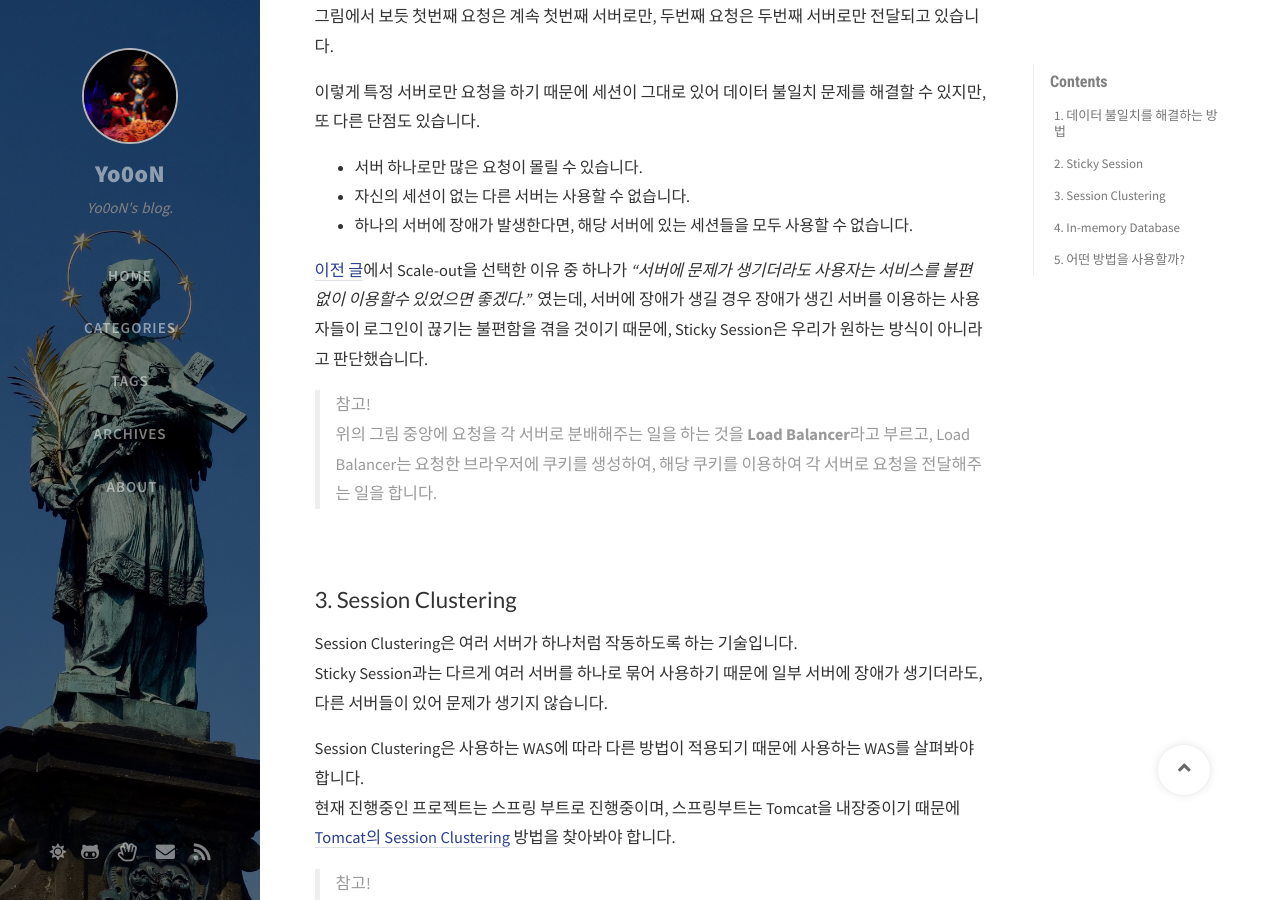
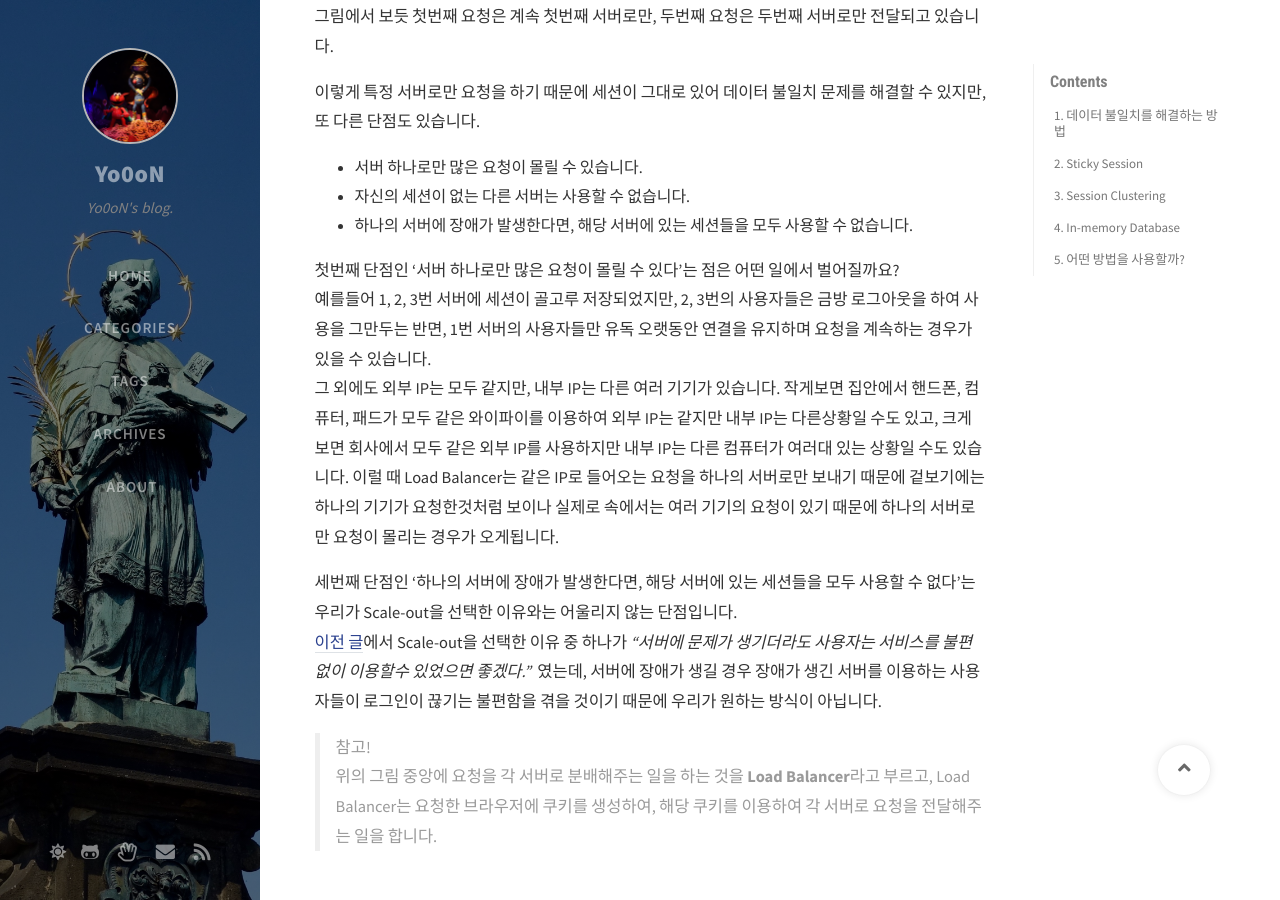
Before and after one commit to Yo0oN/Yo0oN.github.io, a Jekyll site: the page built from _posts/2020-10-29-Project.데이터불일치.md, in a window 1280 px wide and 900 px high, scrolled down 885 px. Built offline with Jekyll 4.4.1, drawn with Linux system fonts in a browser that asks for light colours; nearby versions of some CDN libraries; comment, search, counter and statistics services are not loaded.

Commit message:
Update 2020-10-29-Project.데이터불일치.md

```diff
--- a/_posts/2020-10-29-Project.데이터불일치.md
+++ b/_posts/2020-10-29-Project.데이터불일치.md
@@ -34,7 +34,12 @@ Sticky Session은 처음 요청을 보냈을 때 응답을 준 서버로만 계
 - 자신의 세션이 없는 다른 서버는 사용할 수 없습니다.
 - 하나의 서버에 장애가 발생한다면, 해당 서버에 있는 세션들을 모두 사용할 수 없습니다.
 
-[이전 글](https://yo0on.github.io/posts/Project.%EB%8C%80%EC%9A%A9%EB%9F%89%ED%8A%B8%EB%9E%98%ED%94%BD/)에서 Scale-out을 선택한 이유 중 하나가 *"서버에 문제가 생기더라도 사용자는 서비스를 불편 없이 이용할수 있었으면 좋겠다."* 였는데, 서버에 장애가 생길 경우 장애가 생긴 서버를 이용하는 사용자들이 로그인이 끊기는 불편함을 겪을 것이기 때문에, Sticky Session은 우리가 원하는 방식이 아니라고 판단했습니다.
+첫번째 단점인 '서버 하나로만 많은 요청이 몰릴 수 있다'는 점은 어떤 일에서 벌어질까요?<br>
+예를들어 1, 2, 3번 서버에 세션이 골고루 저장되었지만, 2, 3번의 사용자들은 금방 로그아웃을 하여 사용을 그만두는 반면, 1번 서버의 사용자들만 유독 오랫동안 연결을 유지하며 요청을 계속하는 경우가 있을 수 있습니다.<br>
+그 외에도 외부 IP는 모두 같지만, 내부 IP는 다른 여러 기기가 있습니다. 작게보면 집안에서 핸드폰, 컴퓨터, 패드가 모두 같은 와이파이를 이용하여 외부 IP는 같지만 내부 IP는 다른상황일 수도 있고, 크게보면 회사에서 모두 같은 외부 IP를 사용하지만 내부 IP는 다른 컴퓨터가 여러대 있는 상황일 수도 있습니다. 이럴 때 Load Balancer는 같은 IP로 들어오는 요청을 하나의 서버로만 보내기 때문에 겉보기에는 하나의 기기가 요청한것처럼 보이나 실제로 속에서는 여러 기기의 요청이 있기 때문에 하나의 서버로만 요청이 몰리는 경우가 오게됩니다.
+
+세번째 단점인 '하나의 서버에 장애가 발생한다면, 해당 서버에 있는 세션들을 모두 사용할 수 없다'는 우리가 Scale-out을 선택한 이유와는 어울리지 않는 단점입니다.<br>
+[이전 글](https://yo0on.github.io/posts/Project.%EB%8C%80%EC%9A%A9%EB%9F%89%ED%8A%B8%EB%9E%98%ED%94%BD/)에서 Scale-out을 선택한 이유 중 하나가 *"서버에 문제가 생기더라도 사용자는 서비스를 불편 없이 이용할수 있었으면 좋겠다."* 였는데, 서버에 장애가 생길 경우 장애가 생긴 서버를 이용하는 사용자들이 로그인이 끊기는 불편함을 겪을 것이기 때문에 우리가 원하는 방식이 아닙니다.
 
 > 참고!<br>
 > 위의 그림 중앙에 요청을 각 서버로 분배해주는 일을 하는 것을 **Load Balancer**라고 부르고, Load Balancer는 요청한 브라우저에 쿠키를 생성하여, 해당 쿠키를 이용하여 각 서버로 요청을 전달해주는 일을 합니다.
```
